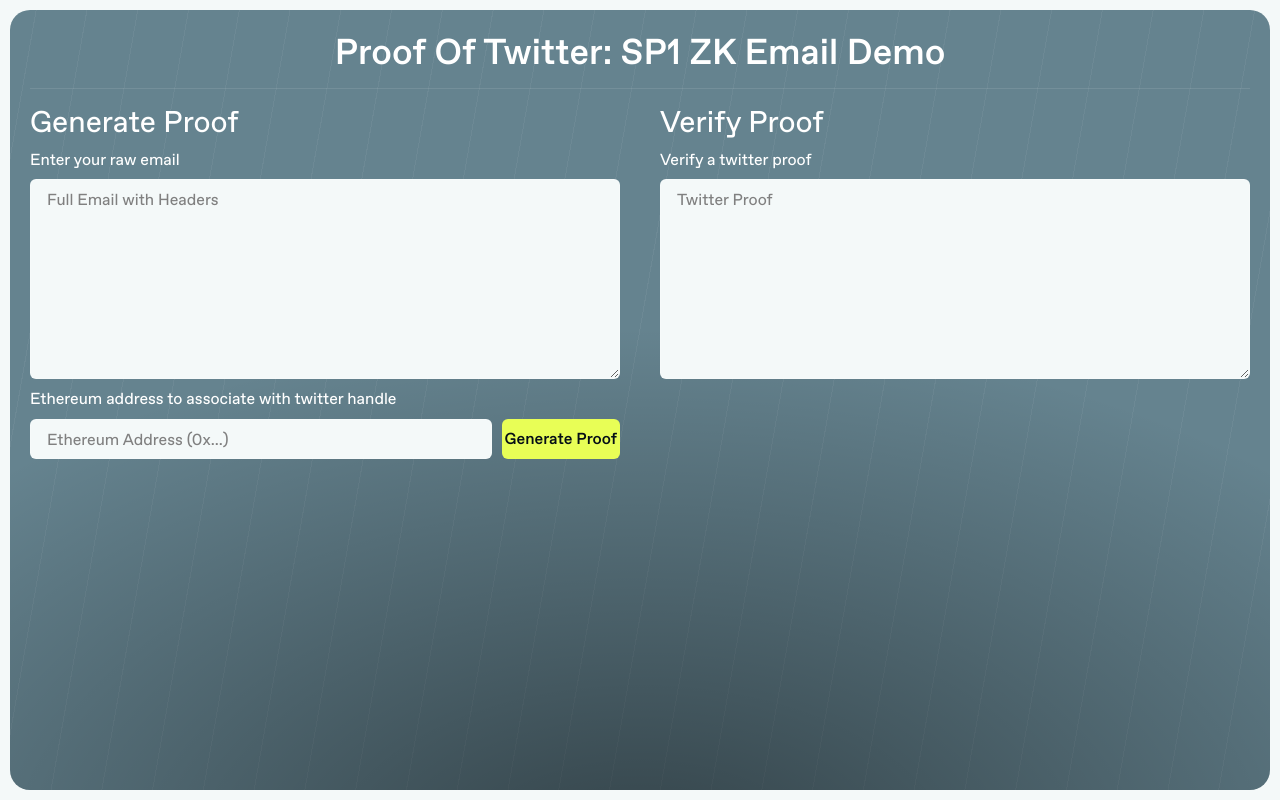
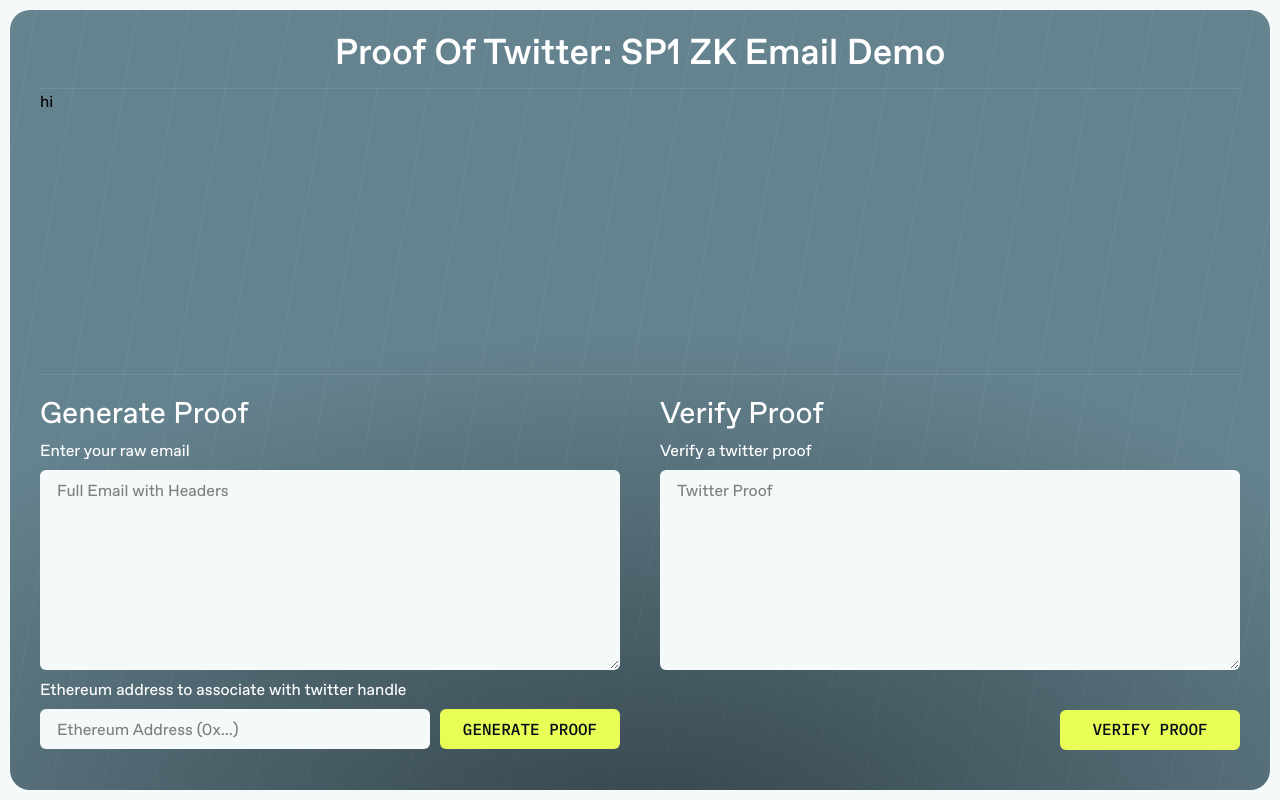
Before and after one commit to xavierdmello/proof-of-twitter-sp1, a React (Vite) app in the folder frontend/: page / in a window 1280 px wide. Built offline with nearby package versions, Linux system fonts and the light colour scheme.

Commit message:
update frontend

```diff
--- a/frontend/package.json
+++ b/frontend/package.json
@@ -13,6 +13,7 @@
     "@chakra-ui/react": "^2.8.2",
     "@emotion/react": "^11.11.4",
     "@emotion/styled": "^11.11.5",
+    "@fontsource/ibm-plex-mono": "^5.0.13",
     "@types/node": "^20.12.8",
     "@zk-email/circuits": "^6.0.2",
     "@zk-email/contracts": "^6.0.2",
--- a/frontend/src/App.tsx
+++ b/frontend/src/App.tsx
@@ -52,10 +52,14 @@ function App() {
                     Proof Of Twitter: SP1 ZK Email Demo
                 </Heading>
 
+                <Box width={"100%"} maxW={'1200px'} flexDirection={"column"} marginX={'auto'} display="flex" flexGrow={1}>
                     <Divider />
-                <Box display={'flex'} flexDirection={'row'} gap={'40px'} zIndex={2}>
+                    <Box flexGrow={1}>hi</Box>
+                    <Box display={"flex"} flexDirection={"column"} gap={"20px"} mb={"20px"} zIndex={2}>
+                        <Divider />
+                        <Box display={'flex'} flexDirection={'row'} gap={'40px'}>
                             <Box display={'flex'} gap='10px' flexDirection={'column'} width={"100%"}>
-                        <Heading fontWeight={"400"} size={'lg'} zIndex={2}>Generate Proof</Heading>
+                                <Heading fontWeight={"400"} size={'lg'}>Generate Proof</Heading>
                                 <Heading fontWeight={"400"} size={'sm'}>Enter your raw email</Heading>
                                 <Textarea
                                     onChange={e => setEmail(e.target.value)}
@@ -63,17 +67,16 @@ function App() {
                                     size="md"
                                     minH="200px"
                                     placeholder='Full Email with Headers'
-                            zIndex={2}
                                     background='rgb(244, 249, 249)'
                                 />
                                 <Heading fontWeight={"400"} size={'sm'}>Ethereum address to associate with twitter handle</Heading>
                                 <Box display={'flex'} flexDirection={'row'} gap={'10px'}>
-                            <Input background='rgb(244, 249, 249)' value={ethAddress} placeholder={"Ethereum Address (0x...)"} onChange={e => setEthAddress(e.target.value)}></Input>
-                            <Button backgroundColor={'rgb(232, 254, 86)'} color={'rgb(5, 14, 22)'} fontWeight={"500"}>Generate Proof</Button>
+                                    <Input background='rgb(244, 249, 249)' value={ethAddress} placeholder={"Ethereum Address (0x...)"} onChange={e => setEthAddress(e.target.value)} width={'100%'}></Input>
+                                    <Button backgroundColor={'rgb(232, 254, 86)'} color={'rgb(5, 14, 22)'} width={'40%'} minW={"180px"}>GENERATE PROOF</Button>
                                 </Box>
                             </Box>
                             <Box display={'flex'} gap='10px' flexDirection={'column'} width={"100%"}>
-                        <Heading fontWeight={"400"} size={'lg'} zIndex={2}>Verify Proof</Heading>
+                                <Heading fontWeight={"400"} size={'lg'}>Verify Proof</Heading>
                                 <Heading fontWeight={"400"} size={'sm'}>Verify a twitter proof</Heading>
                                 <Textarea
                                     onChange={e => setProof(e.target.value)}
@@ -82,12 +85,13 @@ function App() {
                                     minH="200px"
                                     placeholder='Twitter Proof'
                                     background='rgb(244, 249, 249)'
-                            zIndex={2}
+                                    mb={"30px"}
                                 />
-
+                                <Button backgroundColor={'rgb(232, 254, 86)'} color={'rgb(5, 14, 22)'} minW={"180px"} width={'30%'} marginLeft={"auto"}>VERIFY PROOF</Button>
                             </Box>
                         </Box>
-
+                    </Box>
+                </Box>
             </Box>
         </Box>
     );
--- a/frontend/src/main.tsx
+++ b/frontend/src/main.tsx
@@ -1,9 +1,10 @@
-import React from 'react'
-import ReactDOM from 'react-dom/client'
-import App from './App.tsx'
-import "./index.css"
-import { ChakraProvider } from '@chakra-ui/react'
-import { extendTheme } from '@chakra-ui/react'
+import React from 'react';
+import ReactDOM from 'react-dom/client';
+import App from './App.tsx';
+import "./index.css";
+import { ChakraProvider, extendTheme } from '@chakra-ui/react';
+import '@fontsource/ibm-plex-mono';
+import '@fontsource/ibm-plex-mono/500.css';
 
 const theme = extendTheme({
   config: {
@@ -50,14 +51,30 @@ const theme = extendTheme({
     body: 'ABCFavorit, sans-serif',
     heading: 'ABCFavorit, sans-serif',
   },
+  components: {
+    Button: {
+      baseStyle: {
+        fontFamily: 'IBM Plex Mono, monospace',
+        fontWeight: '500',
+      },
+      variants: {
+        solid: {
+          bg: 'rgb(7,42,57)',
+          color: 'white',
+          _hover: {
+            bg: 'rgb(10,60,80)',
+            color: "white"
+          },
+        },
+      },
+    },
+  },
 });
 
-
 ReactDOM.createRoot(document.getElementById('root')!).render(
-  <React.StrictMode>
-    <ChakraProvider theme={theme}>
-      <App />
-    </ChakraProvider>
-
-  </React.StrictMode>,
-)
+    <React.StrictMode>
+      <ChakraProvider theme={theme}>
+        <App />
+      </ChakraProvider>
+    </React.StrictMode>,
+);
```
Also changed, not shown: frontend/src/index.css (line endings or trailing spaces), 1 other file (tests, documents, lock files or other folders). Lines whose indentation alone changed are shown as unchanged.
